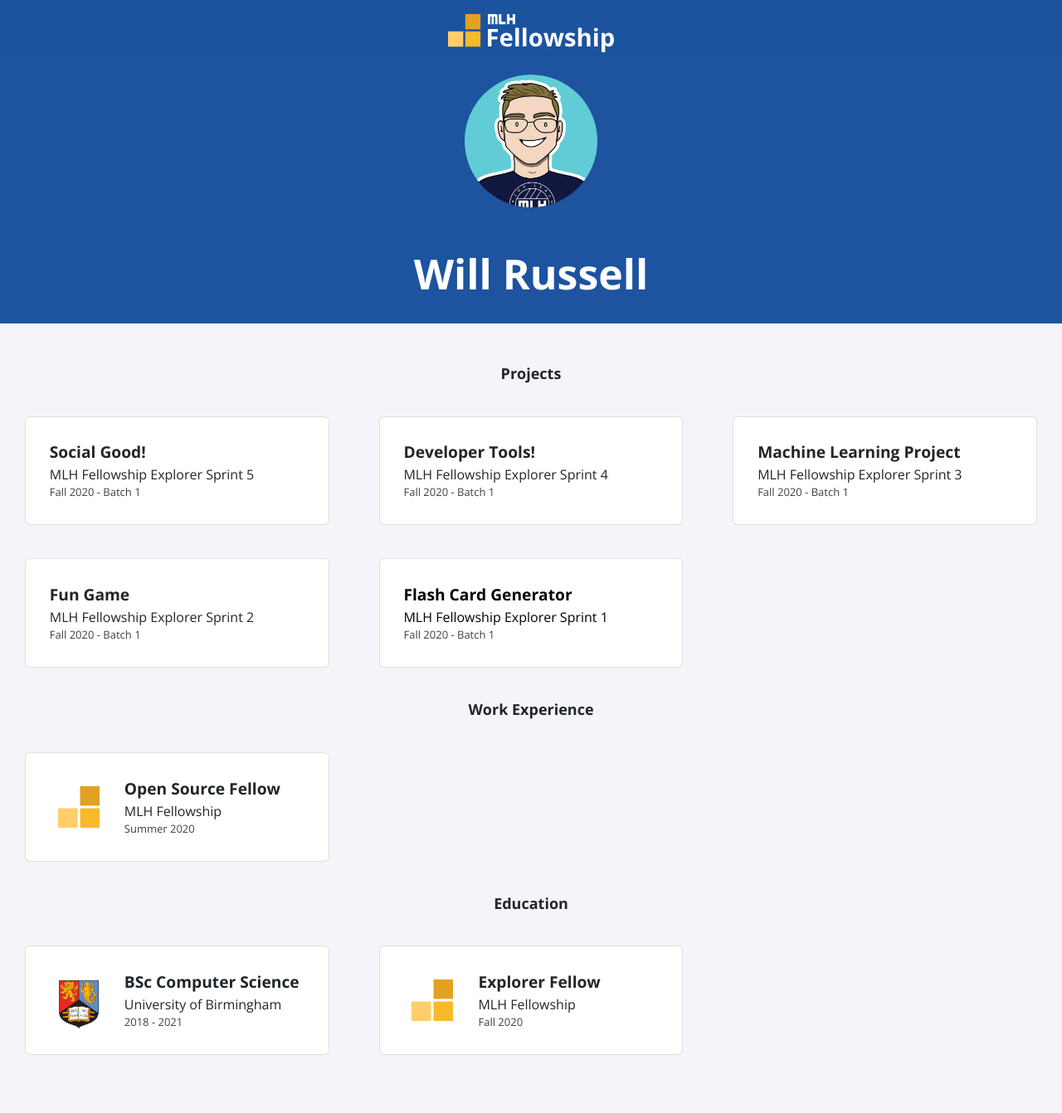
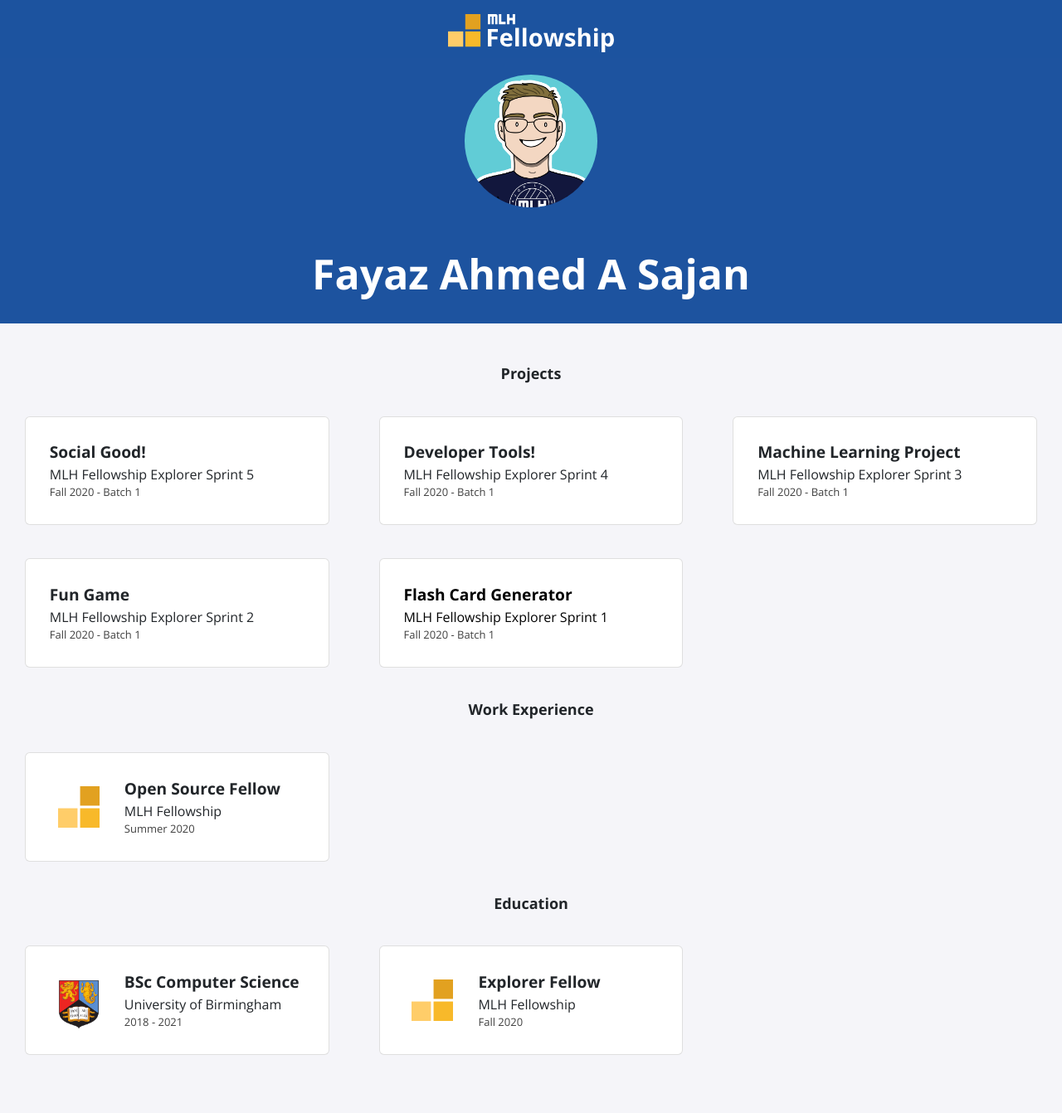
Before and after one commit to fayazsajan/fayazsajan.github.io, a Jekyll site: the page built from index.html, in a window 1280 px wide. Shown: the whole page at 83% size. Built offline with Jekyll 4.4.1, drawn with Linux system fonts in a browser that asks for light colours; nearby versions of some CDN libraries; part of the change alters nothing that is shown.

Commit message:
Update_config.yml to include Fayaz's name and media

```diff
--- a/_config.yml
+++ b/_config.yml
@@ -1,13 +1,11 @@
-title: "Will Russell"
-email: fellowship@mlh.io
+title: "Fayaz Ahmed A Sajan"
+email: iamfaztech@gmail.com
 description: >- # this means to ignore newlines until "baseurl:"
-  Write an awesome description for your new site here. You can edit this
-  line in _config.yml. It will appear in your document head meta (for
-  Google search results) and in your feed.xml site description.
+  This description is to describe what i can explore, not what i can do.
 baseurl: "/"
-url: "/portfolio-template"
-twitter_username: mlhacks
-github_username:  mlh-fellowship
+url: "https://fayazsajan.github.io/"
+twitter_username: iamfayaz7
+github_username:  fayazsajan
 
 sass:
   sass_dir: _sass
```
